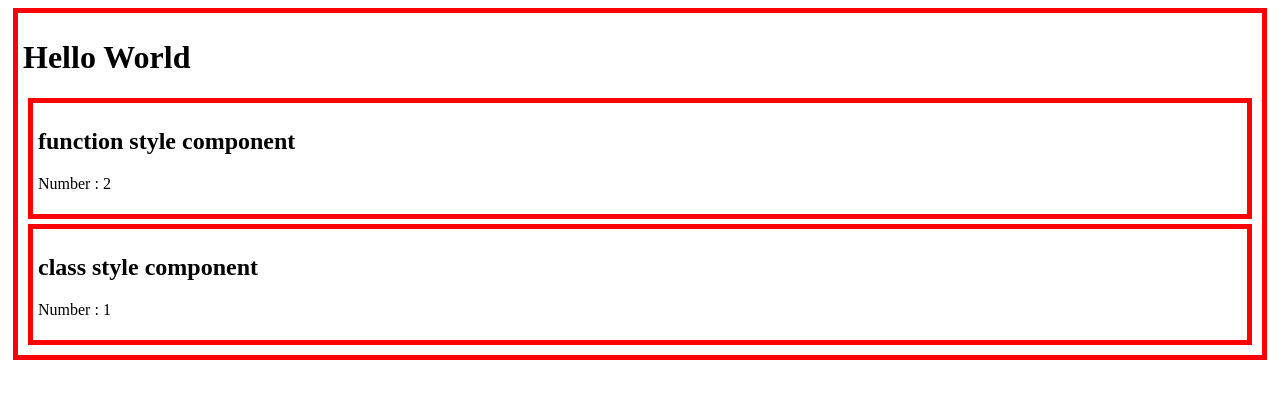
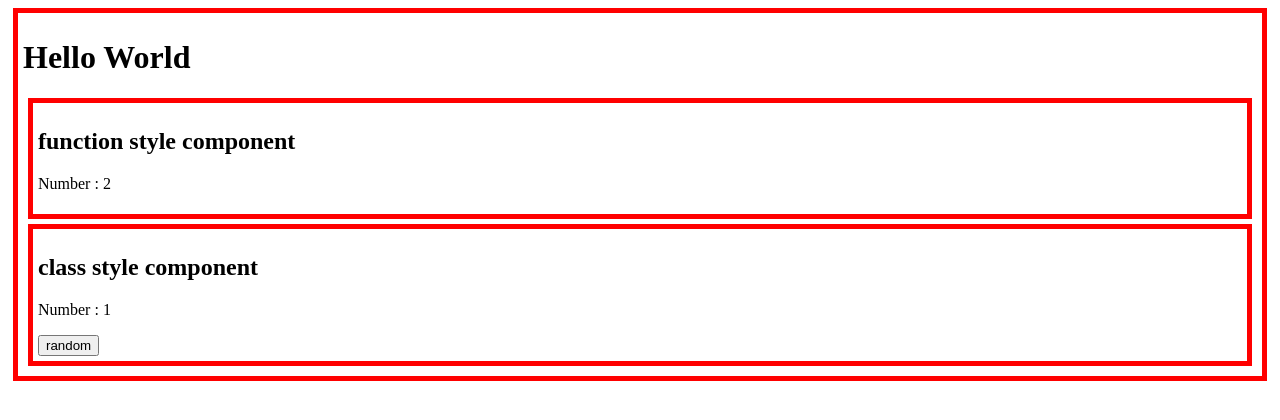
Before and after one commit to woongcheol/react-life-cycle-tutorial, a React (Create React App) app: page / in a window 1280 px wide. Shown: the top 420 px of the page. Built offline with nearby package versions, Linux system fonts and the light colour scheme.

Commit message:
feat: class 컴포넌트 state 초기화 및 업데이트 시, 리렌더링

```diff
--- a/src/App.js
+++ b/src/App.js
@@ -19,11 +19,22 @@ function FuncComp(props) {
 }
 
 class ClassComp extends React.Component {
+  // state 초기화
+  state = {
+    number:this.props.initNumber
+  }
+
+  // state 업데이트 시 리렌더링
   render() {
     return (
       <div className="container">
         <h2>class style component</h2>
-        <p>Number : {this.props.initNumber}</p>
+        <p>Number : {this.state.number}</p>
+        <input type="button" value="random" onClick={
+          function(){
+            this.setState({number:Math.random()})
+          }.bind(this)
+        }></input>
       </div>
     )
   }
```
